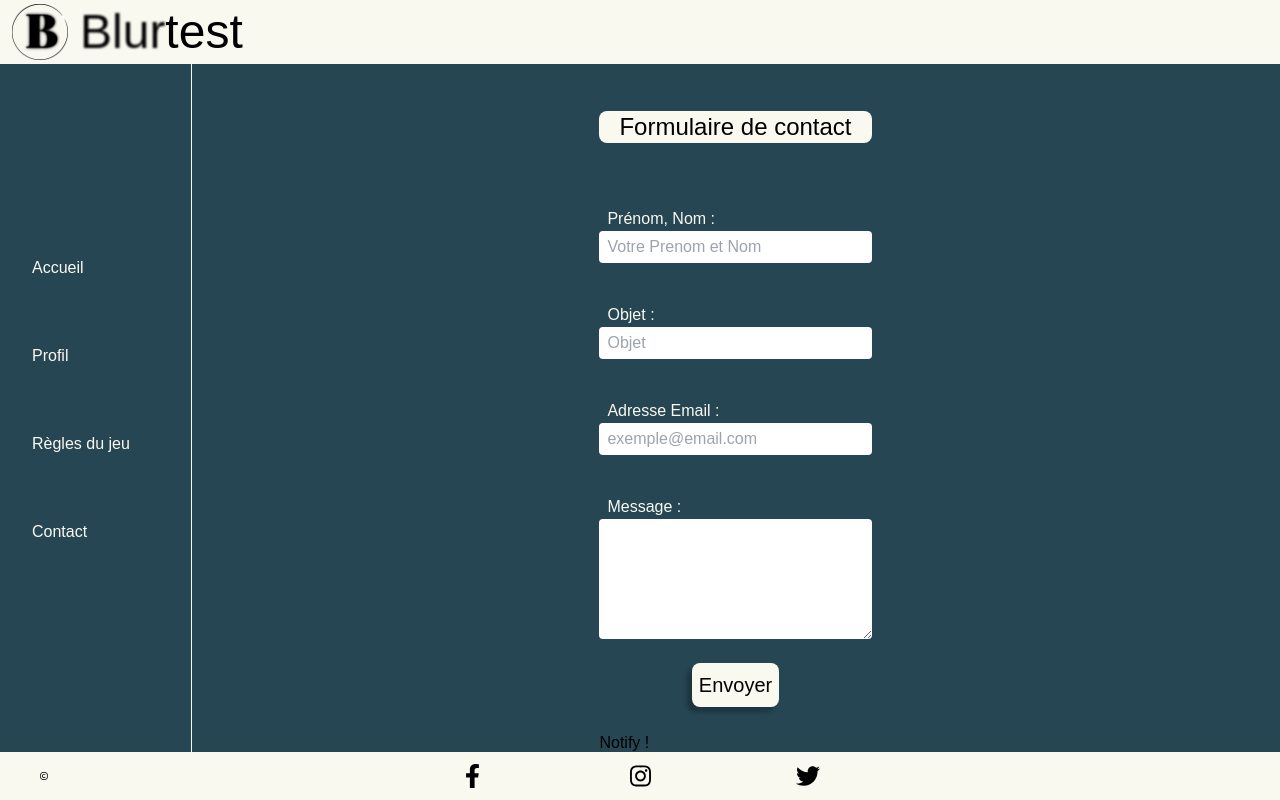
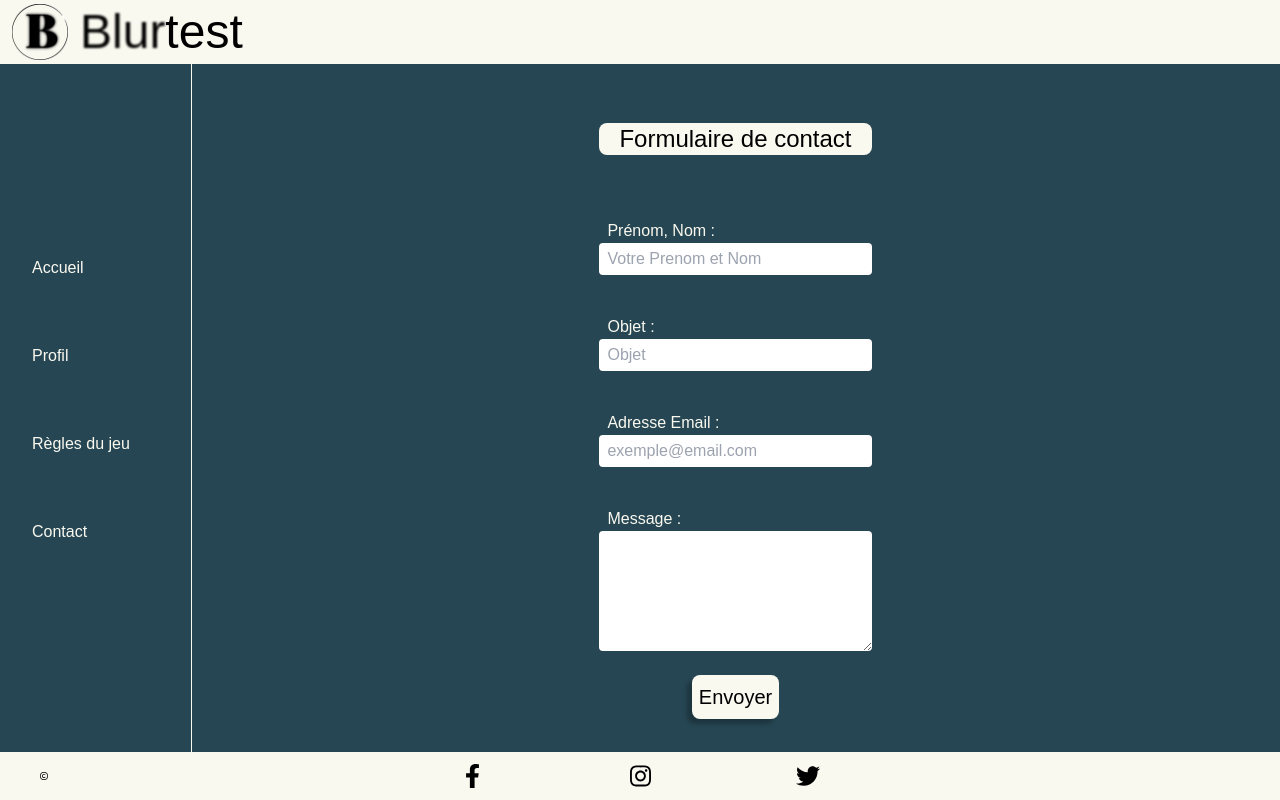
Before and after one commit to SbirLobo/Blurtest, a React (Vite) app in the folder frontend/: page /contact in a window 1280 px wide. Built offline with nearby package versions, Linux system fonts and the light colour scheme; a web font is replaced by a local one.

Commit message:
contact notif

```diff
--- a/frontend/src/App.jsx
+++ b/frontend/src/App.jsx
@@ -1,5 +1,6 @@
 import React, { useState } from "react";
 import { BrowserRouter as Router, Route, Routes } from "react-router-dom";
+import { ToastContainer, Flip } from "react-toastify";
 import NavBar from "./components/NavBar";
 import Footer from "./components/Footer";
 import Header from "./components/Header";
@@ -64,6 +65,7 @@ function App() {
         </Routes>
         <Footer />
       </div>
+      <ToastContainer transition={Flip} />
     </Router>
   );
 }
--- a/frontend/src/pages/ContactPage.jsx
+++ b/frontend/src/pages/ContactPage.jsx
@@ -1,10 +1,24 @@
 import React from "react";
-import { ToastContainer, toast } from "react-toastify";
+import { toast } from "react-toastify";
 
 import "react-toastify/dist/ReactToastify.css";
 
 function ContactPage() {
-  const notify = () => toast("Wow so easy !");
+  const notify = (e) => {
+    e.preventDefault();
+
+    toast.success("🦄 Wow so easy!", {
+      position: "bottom-right",
+      autoClose: 5000,
+      hideProgressBar: false,
+      closeOnClick: true,
+      pauseOnHover: true,
+      draggable: true,
+      progress: undefined,
+      theme: "dark",
+    });
+  };
+
   return (
     <main className="flex flex-col justify-center my-auto xl:ml-[191px] min-h-[666px] h-screen mt-[66px]">
       <div className="infoBlockXl">
@@ -14,7 +28,11 @@ function ContactPage() {
       </div>
 
       <section id="contact">
-        <form id="contactForm" className="flex flex-col justify-center">
+        <form
+          id="contactForm"
+          onSubmit={notify}
+          className="flex flex-col justify-center"
+        >
           <label
             className="w-full text-secondary flex ml-2"
             htmlFor="name"
@@ -31,14 +49,14 @@ function ContactPage() {
             required
           />
 
-          <label className="w-full text-secondary flex ml-2" htmlFor="lastname">
+          <label className="w-full text-secondary flex ml-2" htmlFor="object">
             Objet :
           </label>
           <input
             className="rounded px-2 h-8 mb-6"
             type="text"
-            id="lastname"
-            name="lname"
+            id="object"
+            name="object"
             placeholder="Objet"
             required
           />
@@ -74,12 +92,6 @@ function ContactPage() {
           >
             Envoyer
           </button>
-          <div>
-            <button type="button" onClick={notify}>
-              Notify !
-            </button>
-            <ToastContainer />
-          </div>
         </form>
       </section>
     </main>
```
